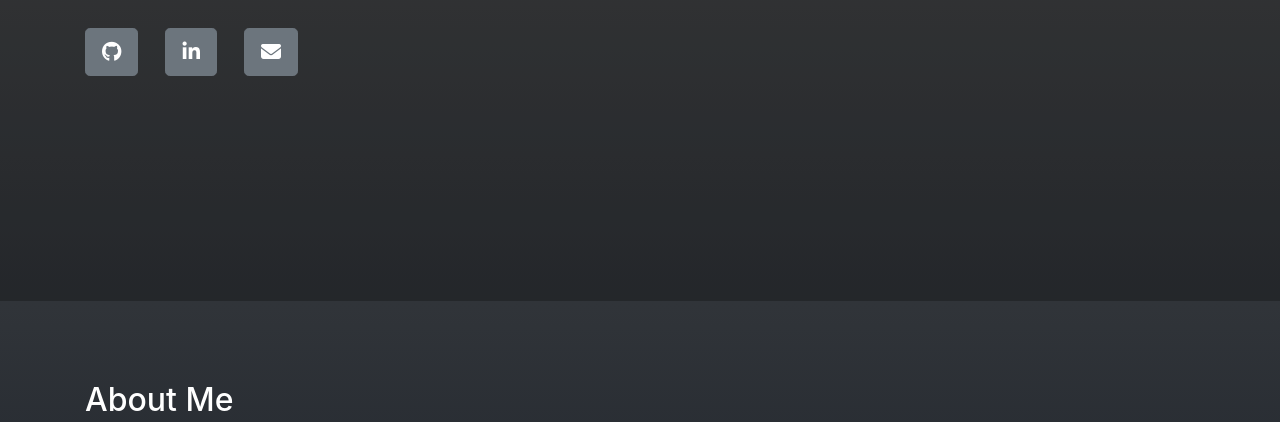
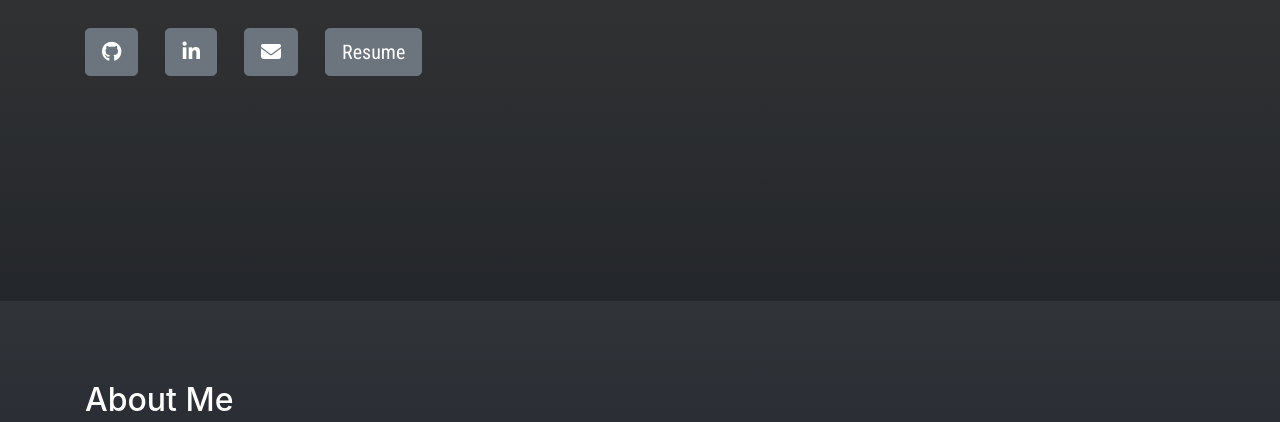
Before and after one commit to snyduck/jrsnyder.tech, a plain HTML site: page templates/index.html in a window 1280 px wide. Shown: the part 396-818 px from the top of the page. Drawn offline with nearby package versions, Linux system fonts and the light colour scheme.

Commit message:
Including resume button and file

```diff
--- a/templates/index.html
+++ b/templates/index.html
@@ -42,6 +42,8 @@
                         class="btn btn-secondary btn-lg social-btns"><i class="fab fa-linkedin-in"></i></button></a>
                 <a href="mailto:james@jrsnyder.tech?subject=Hello, James""><button type=" button"
                     class="btn btn-secondary btn-lg social-btns"><i class="fas fa-envelope"></i></button></a>
+                <a href="/static/files/James R Snyder Resume.pdf" download><button type=" button"
+                    class="btn btn-secondary btn-lg social-btns">Resume</button></a>
             </div>
             <div class="col-lg-4 picture d-flex flex-wrap align-items-center">
                 <img src="/static/images/me.jpg" class="headshot rounded img-fluid" alt="">
@@ -68,7 +70,6 @@
                     When I'm not weightlifting, biking, or writing modules for my tabletop games I'm learning the art of
                     front-end web development.
                 </p>
-
             </div>
         </div>
     </div>
```
Also changed, not shown: 1 other file.
